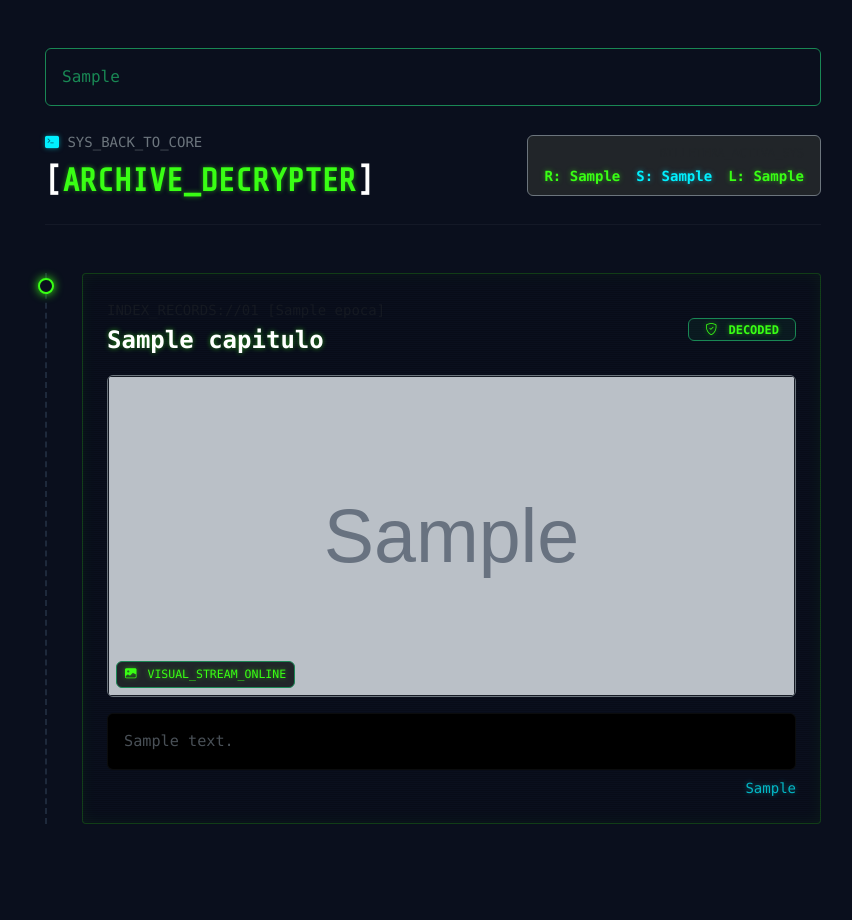
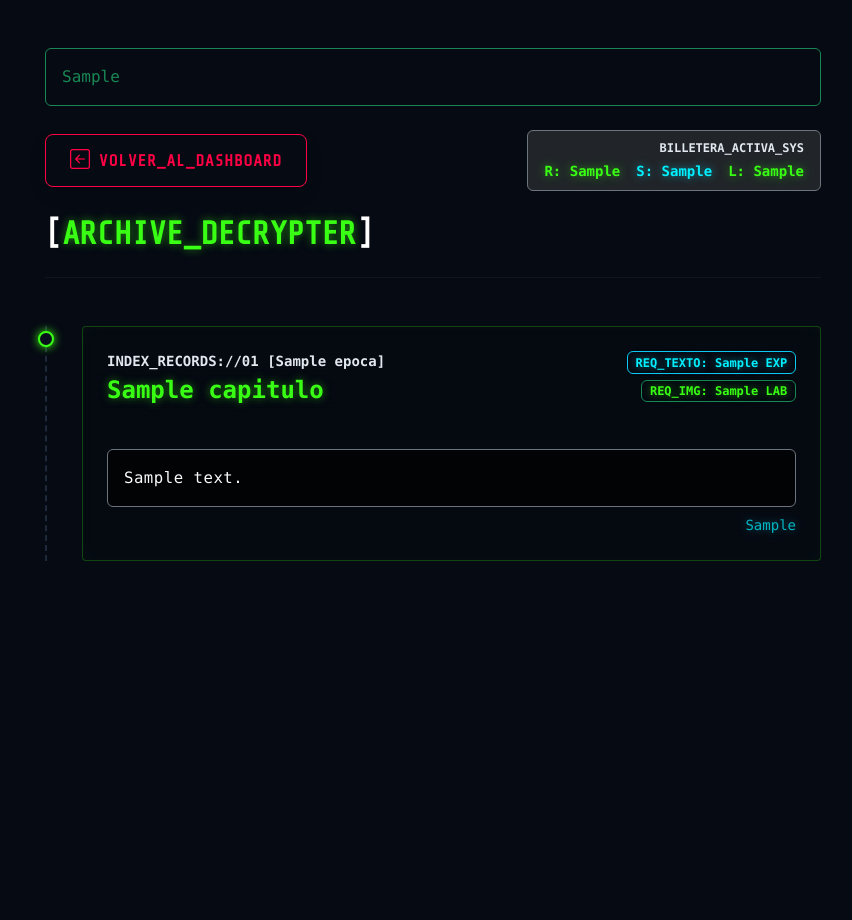
Before and after one commit to joelArchila-2022283/Kinal-Code-Quest-65th-Aviersary-v.01, a Spring app: template KinalCodeQuest/src/main/resources/templates/game/historia.html in a window 1280 px wide. Shown: the whole page, without its empty margins (207-1059 px from the left). After the commit the page ends 561 px from the top, so only its background shows below. Run offline with Thymeleaf, Linux system fonts and the light colour scheme; the template is opened without the code that fills it: most values are stand-ins (such as "Sample title", 1, 10 or a date in 2020); grey boxes marked "Sample" are stand-in pictures; data that the repository does not hold is empty.

Commit message:
refactor: se actualizó el flujo del controlador principal del juego y la vista del modo historia

```diff
--- a/KinalCodeQuest/src/main/resources/templates/game/historia.html
+++ b/KinalCodeQuest/src/main/resources/templates/game/historia.html
@@ -9,9 +9,12 @@
     <link rel="stylesheet" href="https://cdn.jsdelivr.net/npm/bootstrap-icons@1.11.0/font/bootstrap-icons.css">
     <style>
         body {
-            background-color: #0a0f1d;
+            background-color: #060a13;
             font-family: 'Share Tech Mono', monospace;
-            color: #c3c9d6;
+            color: #d1d7e2;
+        }
+        .tech-font {
+            font-family: 'Share Tech Mono', monospace !important;
         }
         .timeline-container {
             position: relative;
@@ -35,48 +38,70 @@
             box-shadow: 0 0 10px #39ff14;
         }
         .history-card {
-            background: linear-gradient(135deg, #0f172a 0%, #020617 100%);
+            background: linear-gradient(135deg, #090f1e 0%, #02050b 100%);
             border: 1px solid #1e293b;
             border-radius: 4px;
             transition: all 0.3s ease;
         }
         .card-unlocked {
-            border-color: rgba(57, 255, 20, 0.2);
-            box-shadow: inset 0 0 15px rgba(57, 255, 20, 0.05);
+            border-color: rgba(57, 255, 20, 0.25);
+            box-shadow: inset 0 0 15px rgba(57, 255, 20, 0.03);
         }
         .card-unlocked:hover {
             border-color: #39ff14;
-            box-shadow: 0 0 15px rgba(57, 255, 20, 0.15);
+            box-shadow: 0 0 15px rgba(57, 255, 20, 0.12);
         }
         .card-locked {
-            border-color: rgba(239, 68, 68, 0.15);
-            background: #090d16;
+            border-color: rgba(239, 68, 68, 0.2);
+            background: #04070d;
         }
-        .text-neon-green { color: #39ff14; text-shadow: 0 0 5px rgba(57, 255, 20, 0.5); }
-        .text-neon-red { color: #ef4444; text-shadow: 0 0 5px rgba(239, 68, 68, 0.5); }
-        .text-neon-cyan { color: #00f0ff; text-shadow: 0 0 5px rgba(0, 240, 255, 0.5); }
 
-        .btn-decode {
+        .narrative-text {
+            color: #f8fafc !important;
+            letter-spacing: 0.5px;
+            font-size: 0.98rem;
+            line-height: 1.65;
+            background-color: rgba(0, 0, 0, 0.65) !important;
+            text-shadow: 0 1px 2px rgba(0,0,0,0.8);
+        }
+
+        /* --- COLORES TERMINAL DE ALTO CONTRASTE --- */
+        .text-neon-green { color: #39ff14 !important; text-shadow: 0 0 8px rgba(57, 255, 20, 0.5); }
+        .text-neon-red { color: #ff4d4d !important; text-shadow: 0 0 8px rgba(255, 77, 77, 0.5); }
+        .text-neon-cyan { color: #00f0ff !important; text-shadow: 0 0 8px rgba(0, 240, 255, 0.5); }
+
+        .text-high-contrast-label {
+            color: #e2e8f0 !important;
+            font-weight: bold;
+        }
+        .text-high-contrast-warning {
+            color: #f1f5f9 !important;
+            font-weight: bold;
+            letter-spacing: 0.5px;
+        }
+
+        /* --- CORRECCIÓN DEL BOTÓN (RELLENO ROJO + LETRAS BLANCAS) --- */
+        .btn-back-dashboard {
             background: transparent;
-            border: 1px solid #39ff14;
-            color: #39ff14;
-            font-family: 'Share Tech Mono', monospace;
-            transition: all 0.2s ease;
+            border: 1.5px solid #ff0044 !important;
+            color: #ff0044 !important;
+            border-radius: 8px;
+            letter-spacing: 1px;
+            transition: all 0.2s ease-in-out;
         }
-        .btn-decode:hover {
-            background: #39ff14;
-            color: #000;
-            box-shadow: 0 0 10px #39ff14;
+        .btn-back-dashboard:hover {
+            background: #ff0044 !important; /* Se pone rojo completo */
+            color: #ffffff !important;      /* Letras e iconos pasan a blanco */
+            box-shadow: 0 0 20px rgba(255, 0, 68, 0.6);
         }
+
+        .py-2\.5 {
+            padding-top: 0.65rem !important;
+            padding-bottom: 0.65rem !important;
+        }
+
         .glitch-bg {
-            background: repeating-linear-gradient(0deg, rgba(0,0,0,0.15), rgba(0,0,0,0.15) 1px, transparent 1px, transparent 2px);
-        }
-        .img-lore {
-            max-height: 320px;
-            width: 100%;
-            object-fit: cover;
-            filter: brightness(0.85) contrast(1.1);
-            border: 1px solid rgba(48, 54, 61, 0.6);
+            background: repeating-linear-gradient(0deg, rgba(0,0,0,0.2), rgba(0,0,0,0.2) 1px, transparent 1px, transparent 2px);
         }
     </style>
 </head>
@@ -84,21 +109,25 @@
 
 <div class="container" style="max-width: 800px;">
 
+    <!-- Mensajes del Sistema -->
     <div th:if="${mensajeExito}" class="alert alert-success bg-transparent border-success text-success font-monospace mb-4" th:text="${mensajeExito}"></div>
     <div th:if="${mensajeError}" class="alert alert-danger bg-transparent border-danger text-danger font-monospace mb-4" th:text="${mensajeError}"></div>
 
-    <div class="d-flex justify-content-between align-items-center mb-5 border-bottom border-secondary border-opacity-10 pb-4">
-        <div>
-            <a th:href="@{/game/dashboard}" class="text-decoration-none small text-secondary font-monospace tracking-widest">
-                <i class="bi bi-terminal-fill text-neon-cyan"></i> SYS_BACK_TO_CORE
+    <!-- Header del Decodificador -->
+    <div class="mb-5 border-bottom border-secondary border-opacity-10 pb-4">
+        <div class="d-flex justify-content-between align-items-center flex-wrap gap-3">
+
+            <!-- Estructura exacta con el efecto de hover corregido -->
+            <div class="d-flex justify-content-start mb-0">
+                <a th:href="@{/game/dashboard}" class="btn btn-back-dashboard w-auto px-4 py-2.5 tech-font fw-bold d-inline-flex align-items-center justify-content-center gap-2 shadow">
+                    <i class="bi bi-arrow-left-square fs-5"></i>
+                    <span>VOLVER_AL_DASHBOARD</span>
                 </a>
-            <h2 class="fw-bold text-white mt-2 mb-0 tracking-tight">
-                [<span class="text-neon-green">ARCHIVE_DECRYPTER</span>]
-            </h2>
             </div>
 
+            <!-- Billetera del Jugador -->
             <div class="text-end bg-dark bg-opacity-40 p-2 px-3 border border-secondary border-opacity-20 rounded font-monospace">
-            <span class="text-muted small d-block mb-1" style="font-size: 0.75rem;">BILLETERA_ACTIVA_SYS</span>
+                <span class="text-high-contrast-label small d-block mb-1" style="font-size: 0.75rem;">BILLETERA_ACTIVA_SYS</span>
                 <div class="d-flex gap-3 small fw-bold">
                     <span class="text-neon-green" th:text="|R: ${jugador.saldoResponsabilidad != null ? jugador.saldoResponsabilidad : 0}|">R: 0</span>
                     <span class="text-neon-cyan" th:text="|S: ${jugador.saldoSolidaridad != null ? jugador.saldoSolidaridad : 0}|">S: 0</span>
@@ -107,63 +136,74 @@
             </div>
         </div>
 
+        <h2 class="fw-bold text-white mt-4 mb-0 tracking-tight">
+            [<span class="text-neon-green">ARCHIVE_DECRYPTER</span>]
+        </h2>
+    </div>
+
+    <!-- Línea de Tiempo del Mainframe -->
     <div class="position-relative">
 
+        <!-- Estado vacío -->
+        <div th:if="${capitulos.isEmpty()}" class="text-center p-5 border border-secondary border-opacity-20 rounded bg-black bg-opacity-20">
+            <i class="bi bi-exclamation-triangle text-neon-red display-5 d-block mb-3"></i>
+            <span class="text-white font-monospace">[SISTEMA]: No se encontraron trazas de datos históricos en el mainframe.</span>
+        </div>
+
+        <!-- Iteración de Capítulos -->
         <div class="timeline-container mb-5" th:each="cap : ${capitulos}">
 
+            <!-- Nodo visual de progreso -->
             <div class="timeline-node" th:classappend="${cap.desbloqueado} ? 'node-unlocked' : ''"></div>
 
             <div class="card history-card p-4 glitch-bg" th:classappend="${cap.desbloqueado} ? 'card-unlocked' : 'card-locked'">
 
-                <div class="d-flex justify-content-between align-items-center mb-3">
+                <!-- Encabezado dinámico -->
+                <div class="d-flex justify-content-between align-items-start mb-3">
                     <div>
-                        <span class="font-monospace small opacity-50" th:text="|INDEX_RECORDS://0${cap.idCapitulo} [${cap.epoca}]|">INDEX_RECORDS://01</span>
-                        <h4 class="fw-bold text-white my-1 font-monospace"
+                        <span class="font-monospace small d-block text-high-contrast-label" th:text="|INDEX_RECORDS://0${cap.idCapitulo} [${cap.epoca}]|">INDEX_RECORDS://01 [1961]</span>
+                        <h4 class="fw-bold my-1 font-monospace"
                             th:classappend="${cap.desbloqueado} ? 'text-neon-green' : 'text-neon-red'"
                             th:text="${cap.titulo}">EL ORIGEN</h4>
                     </div>
-
-                    <div>
-                        <span th:if="${cap.desbloqueado}" class="badge border border-success text-neon-green bg-success bg-opacity-10 font-monospace py-1.5 px-3">
-                            <i class="bi bi-shield-check me-1"></i> DECODED
-                        </span>
-                        <span th:unless="${cap.desbloqueado}" class="badge border border-danger text-neon-red bg-danger bg-opacity-10 font-monospace py-1.5 px-3"
-                              th:text="|REQ: ${cap.costoCantidad} ${cap.tipoMoneda}|">REQ: 150 EXP</span>
+                    <div class="text-end">
+                        <span class="badge border border-info border-opacity-30 text-neon-cyan font-monospace small d-block mb-1" style="font-size: 0.75rem;" th:text="|REQ_TEXTO: ${cap.costoCantidad} EXP|">REQ_TEXTO: 0 EXP</span>
+                        <span class="badge border border-success border-opacity-30 text-neon-green font-monospace small" style="font-size: 0.75rem;" th:text="|REQ_IMG: ${cap.costoLaboriosidad} LAB|">REQ_IMG: 10 LAB</span>
                     </div>
                 </div>
 
-                <div th:if="${cap.desbloqueado}">
+                <!-- ==================== LOGICA DE LA IMAGEN ==================== -->
+                <div class="mb-4">
+                    <div th:if="${cap.imagenDesbloqueada and cap.rutaImagen != null and !cap.rutaImagen.isEmpty()}" class="text-center">
+                        <img th:src="@{${cap.rutaImagen}}" class="img-fluid rounded border border-success border-opacity-30 mb-1" alt="Visual Log Archive" style="max-height: 280px; width: 100%; object-fit: cover;">
+                        <div class="text-start"><small class="font-monospace text-neon-green" style="font-size: 0.75rem;"><i class="bi bi-unlock-fill"></i> VISUAL_STREAM_DECRYPTED // ACCESS_GRANTED</small></div>
+                    </div>
 
-                    <div th:if="${cap.rutaImagen != null}" class="mb-3 text-center position-relative border border-secondary border-opacity-20 rounded overflow-hidden">
-                        <img th:src="${cap.rutaImagen}" alt="Visual Data" class="img-lore">
-                        <div class="position-absolute bottom-0 start-0 bg-dark bg-opacity-80 text-neon-green small font-monospace px-2 py-1 m-2 rounded border border-success border-opacity-30" style="font-size: 0.72rem;">
-                            <i class="bi bi-image-fill me-1"></i> VISUAL_STREAM_ONLINE
+                    <div th:unless="${cap.imagenDesbloqueada}" class="p-3 rounded border border-secondary border-opacity-20 bg-black bg-opacity-40 text-center font-monospace">
+                        <i class="bi bi-eye-slash-fill text-neon-cyan d-block mb-1" style="font-size: 1.2rem;"></i>
+                        <span class="text-high-contrast-warning small d-block mb-1">[ARCHIVO_VISUAL_ENCRIPTADO]</span>
+                        <span class="text-neon-cyan small" style="font-size: 0.8rem;"
+                              th:text="|Requiere: ${cap.costoLaboriosidad} Pts. de Laboriosidad (Tienes: ${jugador.saldoLaboriosidad != null ? jugador.saldoLaboriosidad : 0})|">
+                            Requiere: 20 Pts
+                        </span>
                     </div>
                 </div>
 
-                    <p class="text-light-emphasis font-monospace lh-base mb-0 p-3 bg-black bg-opacity-40 rounded border border-secondary border-opacity-10"
-                       style="text-align: justify; font-size: 0.95rem; line-height: 1.6;"
+                <!-- ==================== LOGICA DEL TEXTO ==================== -->
+                <div class="th-text-container" th:if="${cap.desbloqueado}">
+                    <p class="narrative-text font-monospace lh-base mb-0 p-3 rounded border border-secondary border-opacity-20"
+                       style="text-align: justify;"
                        th:text="${cap.contenidoNarrativo}">
-                        Contenido Histórico.
+                        Contenido Histórico Desencriptado.
                     </p>
                     <div th:if="${cap.bonusRecompensa != null}" class="mt-2 text-end small font-monospace text-neon-cyan opacity-75" th:text="${cap.bonusRecompensa}"></div>
                 </div>
 
                 <div th:unless="${cap.desbloqueado}" class="p-4 rounded border border-danger border-opacity-10 bg-black bg-opacity-30 text-center">
-                    <span class="text-neon-red font-monospace d-block small mb-2 tracking-widest">[!!! ARCHIVO_ENCRIPTADO !!!]</span>
-
-                    <p th:if="${cap.tipoMoneda == 'EXP'}" class="text-muted small font-monospace mb-0">
-                        El descifrador central de la terminal requiere un nivel de experiencia (EXP) superior para forzar el flujo de datos de este nodo de memoria.
+                    <span class="text-neon-red font-monospace d-block small mb-2 tracking-widest">[!!! NARRATIVE_STREAM_LOCKED !!!]</span>
+                    <p class="text-high-contrast-warning small font-monospace mb-0">
+                        El núcleo requiere mayor experiencia total en los lenguajes para ejecutar la autodesencriptación del texto.
                     </p>
-
-                    <div th:unless="${cap.tipoMoneda == 'EXP'}">
-                        <p class="text-muted small font-monospace mb-3">El flujo de este registro de datos complementarios se encuentra restringido por algoritmos institucionales.</p>
-                        <form th:action="@{/game/historia/comprar/{id}(id=${cap.idCapitulo})}" method="post">
-                            <button type="submit" class="btn btn-decode w-100 font-monospace py-2 fw-bold">
-                                <i class="bi bi-cpu-fill me-1"></i> COMPILAR_SCRIPT_DESBLOQUEO.SH
-                            </button>
-                        </form>
-                    </div>
                 </div>
 
             </div>
```
Also changed, not shown: KinalCodeQuest/src/main/java/com/J/M_CODERS/KinalCodeQuest/controller/GameController.java (+100 -24 lines), KinalCodeQuest/src/main/java/com/J/M_CODERS/KinalCodeQuest/model/entity/CapituloHistoria.java (+12 -7 lines). Lines whose indentation alone changed are shown as unchanged.
